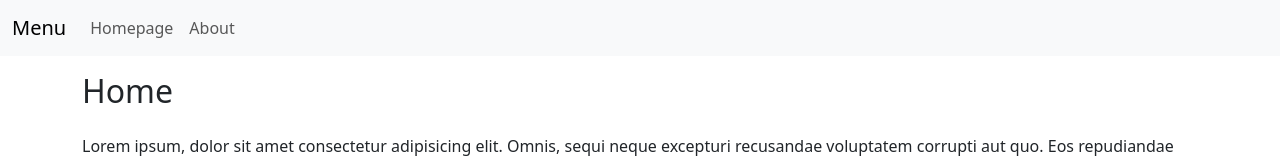
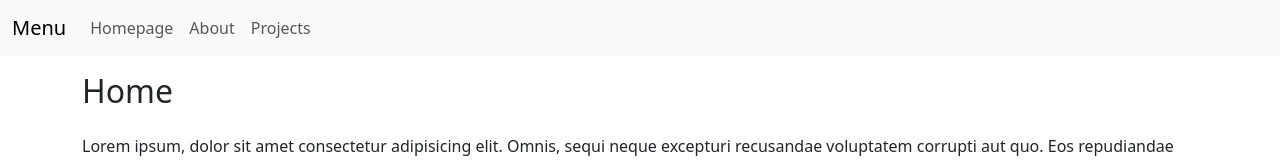
Before and after one commit to TanaraCavalcante/vite-boolfolio, a Vue app: page / in a window 1280 px wide. Shown: the top 160 px of the page. Built offline with nearby package versions, Linux system fonts and the light colour scheme.

Commit message:
esercizio finito!

```diff
--- a/src/components/AppHeader.vue
+++ b/src/components/AppHeader.vue
@@ -30,9 +30,13 @@ export default {
                     <li class="nav-item">
                     <router-link :to="{ name: 'about'}" class="nav-link">
                         About
-                    </router-link>
+                    </router-link >
                     </li>
-
+                    <li class="nav-item">
+                    <router-link :to="{ name: 'projects'}" class="nav-link">
+                        Projects
+                    </router-link >
+                    </li>
                 </ul>
                 </div>
             </div>
--- a/src/js/router.js
+++ b/src/js/router.js
@@ -2,10 +2,12 @@ import { createMemoryHistory, createRouter } from 'vue-router'
 
 import AppHome from '../pages/AppHome.vue'
 import AppAbout from '../pages/AppAbout.vue'
+import AppProjects from '../pages/AppProjects.vue'
 
 const routes = [
   { path: '/', component: AppHome, name:"home"},
   { path: '/about', component: AppAbout, name:"about"},
+  { path: '/projects', component: AppProjects, name:"projects"},
 ]
 
 const router = createRouter({
```
